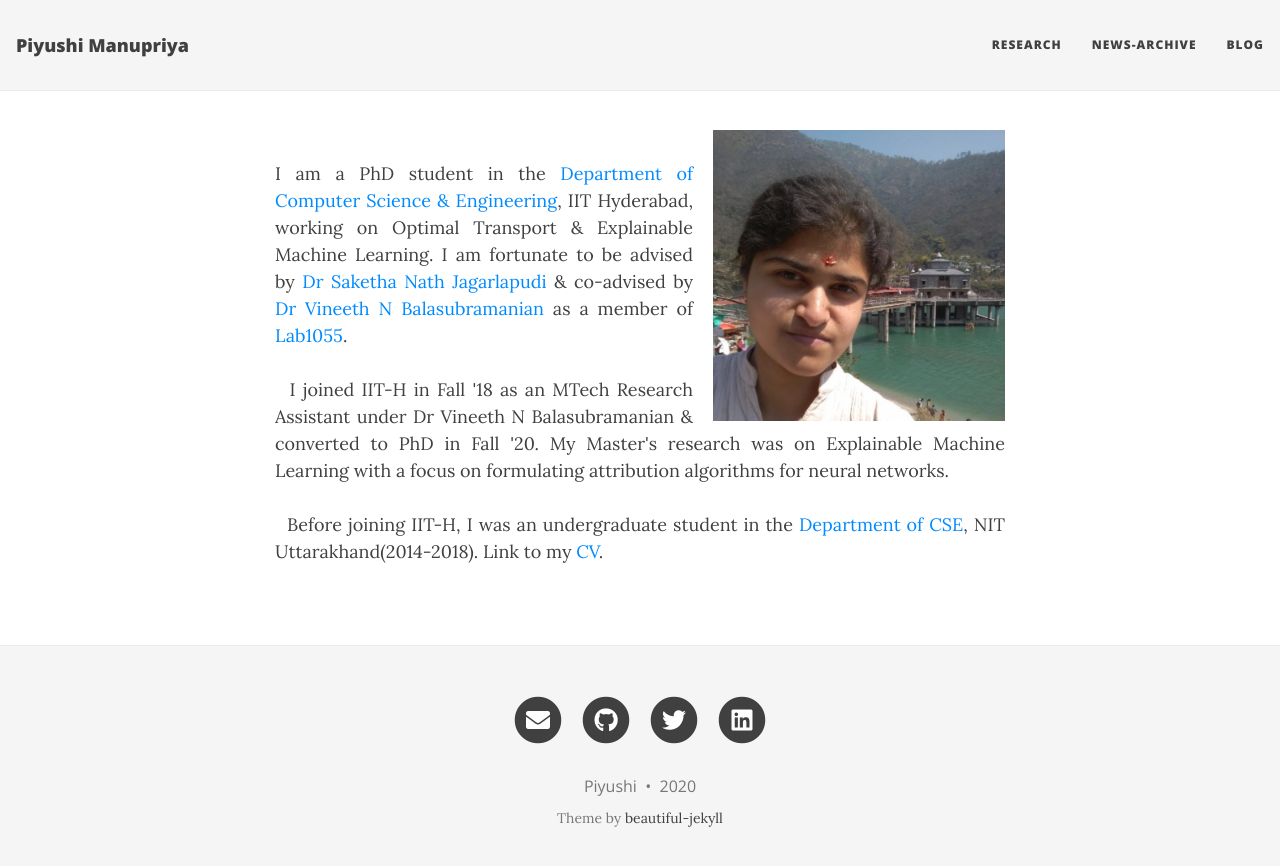
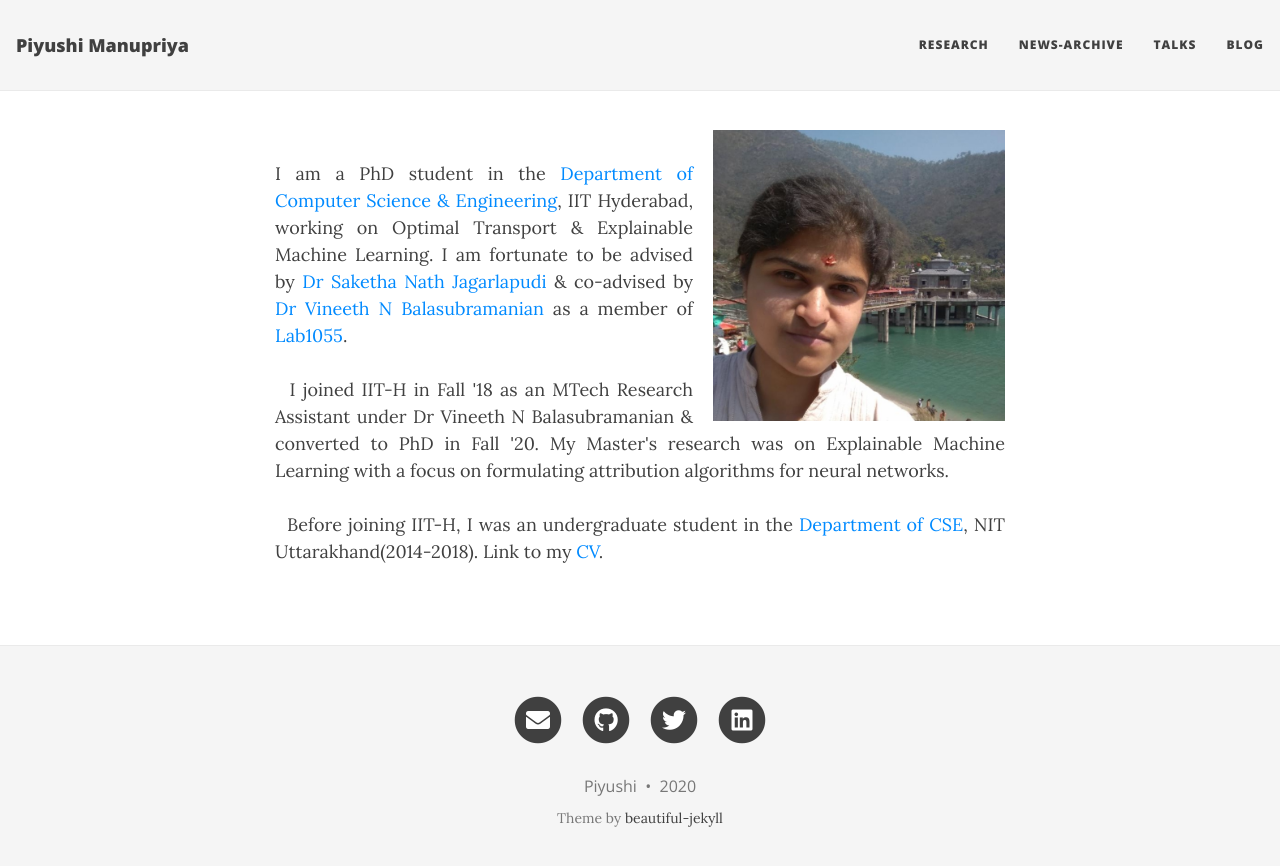
Before and after one commit to Piyushi-0/piyushi-0.github.io, a Jekyll site: the page built from index.html, in a window 1280 px wide. Shown: the top 866 px of the page. Built offline with Jekyll 4.4.1, drawn with Linux system fonts in a browser that asks for light colours; nearby versions of some CDN libraries; the list of posts is cut into pages by our own code.

Commit message:
Update _config.yml

```diff
--- a/_config.yml
+++ b/_config.yml
@@ -15,6 +15,7 @@
   Research: "research"
   #CV: "assets/Resume_Piyushi.pdf"
   News-archive: "news"
+  Talks: "Talks"
   Blog: "blog"
 
 
```
